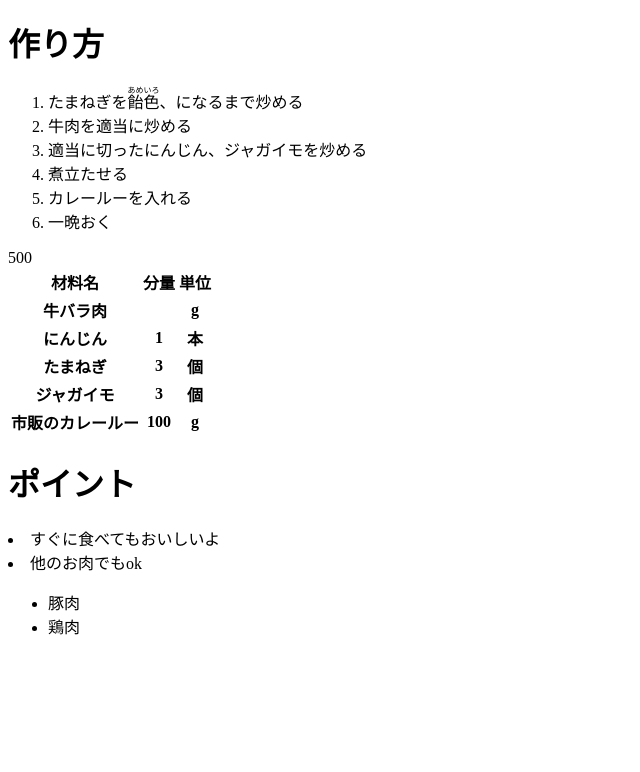
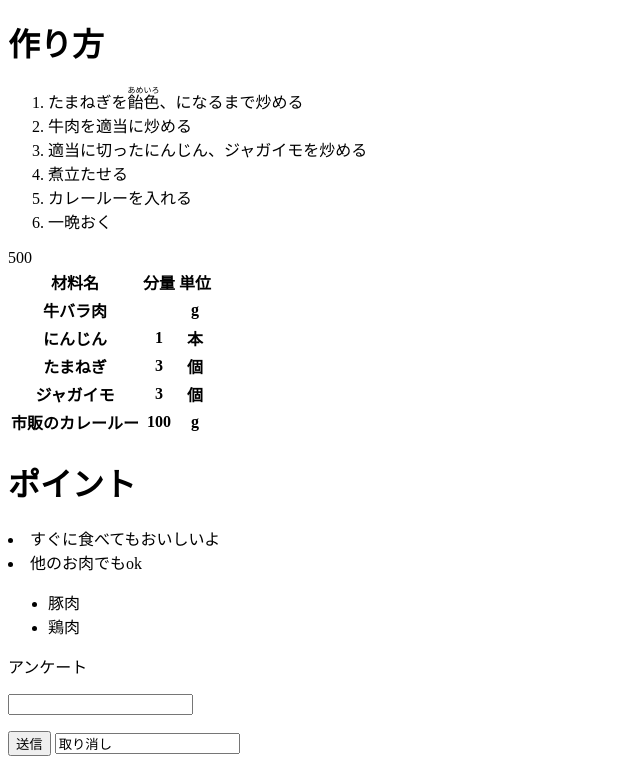
Before and after one commit to bashiii11/2016web-1-5, a plain HTML site: page index.html in a window 1280 px wide. Shown: the part 710-1482 px from the top of the page, without its empty margins (0-640 px from the left). Before the commit the page ends 1364 px from the top, so only its background shows below. Drawn offline with Linux system fonts and the light colour scheme.

Commit message:
Update index.html

```diff
--- a/index.html
+++ b/index.html
@@ -55,5 +55,11 @@
        </ul>
        </li>
      </u1>
+     <hl>アンケート</hl>
+     <form id="top" action="#" method="post">
+       <p><input type="text" name="input1>"</p>
+       <p><input type="submit" value="送信">
+       <input type="teset" value="取り消し"></p>
+     </form>
   </body>
 </html>
```
